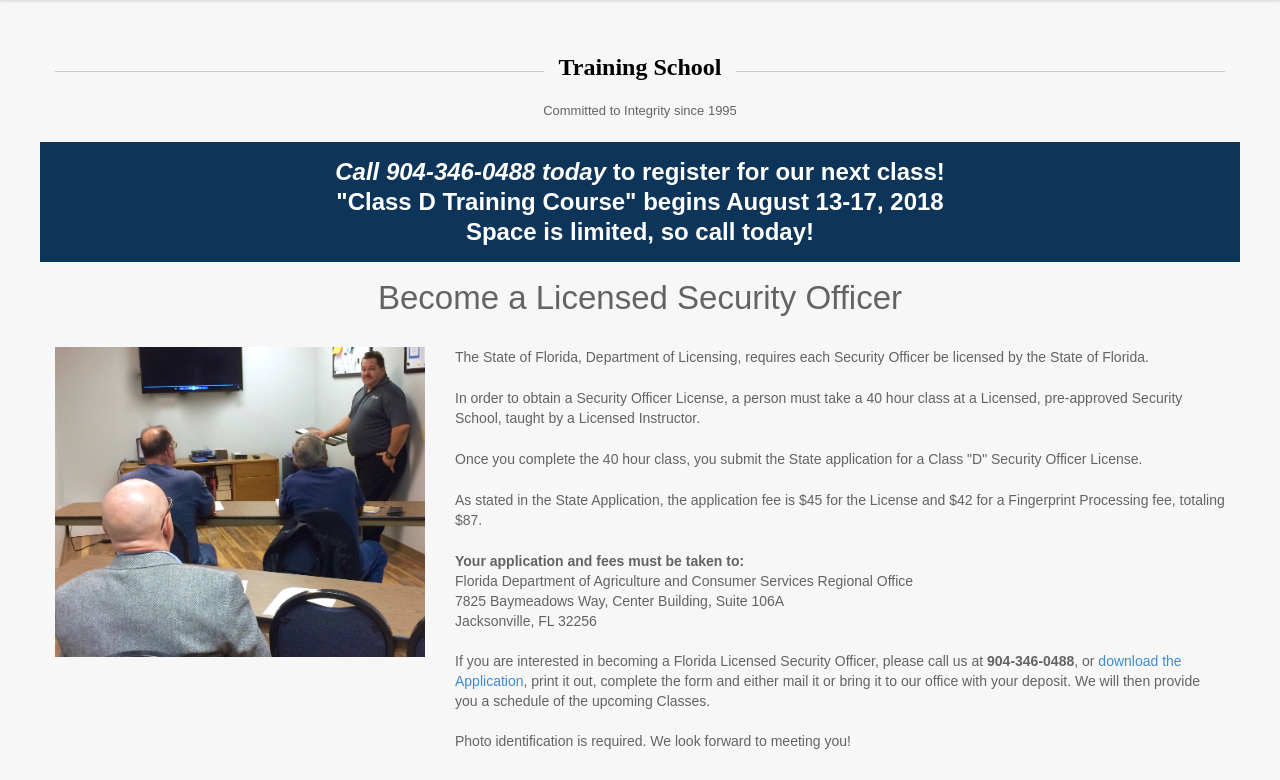
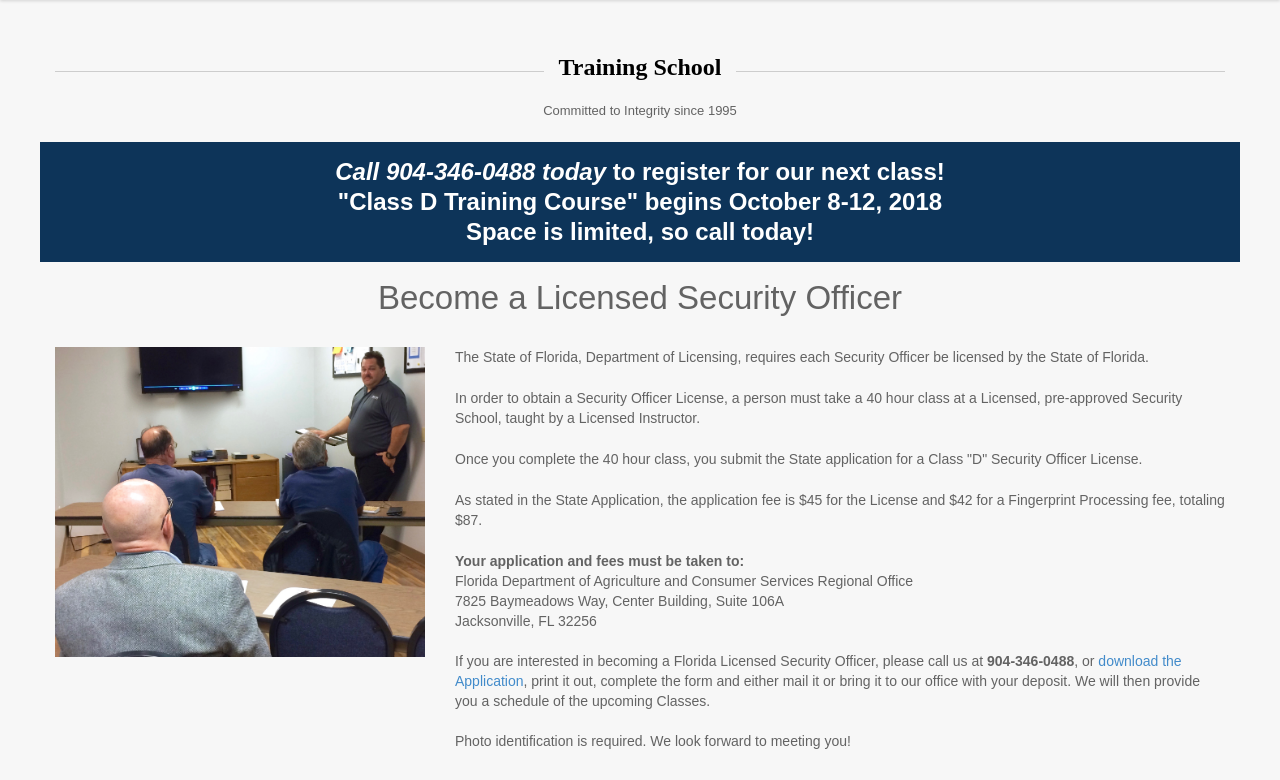
Before and after one commit to JimB14/rcs, a PHP site: page /school/ in a window 1280 px wide. Shown: the part 130-910 px from the top of the page. Run offline with PHP 8.4, Linux system fonts and the light colour scheme; some libraries are stand-ins or nearby versions; some web fonts are replaced.

Commit message:
school date changes

```diff
--- a/index.php
+++ b/index.php
@@ -16,7 +16,7 @@
                                 Security Officer Training School <span class="parenthesis-text text-lowercase">(Click here for more info)</span>
                             </p>
                             <p class="description2">
-                                Next class August 13-17, 2018.
+                                Next class Oct 8-12, 2018.
                             </p>
                             <p class="description2">
                                 Sign up today!
--- a/school/index.php
+++ b/school/index.php
@@ -19,7 +19,7 @@ require '../includes/menu.php';
                 <h3 style="margin: 5px 0px">
                     <i>Call 904-346-0488 today</i> to register for our next class!
                     <br>
-                    &quot;Class D Training Course&quot; begins August 13-17, 2018
+                    &quot;Class D Training Course&quot; begins October 8-12, 2018
                     <br>
                     Space is limited, so call today!
                 </h3>
```
